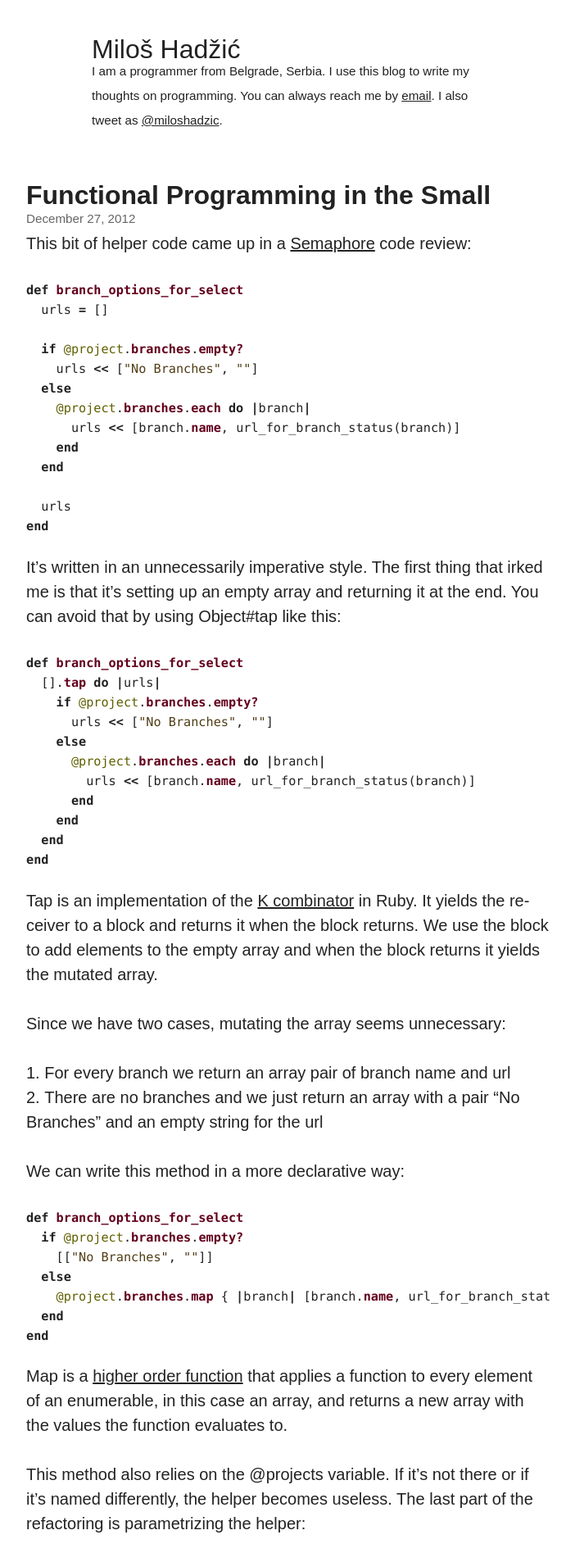
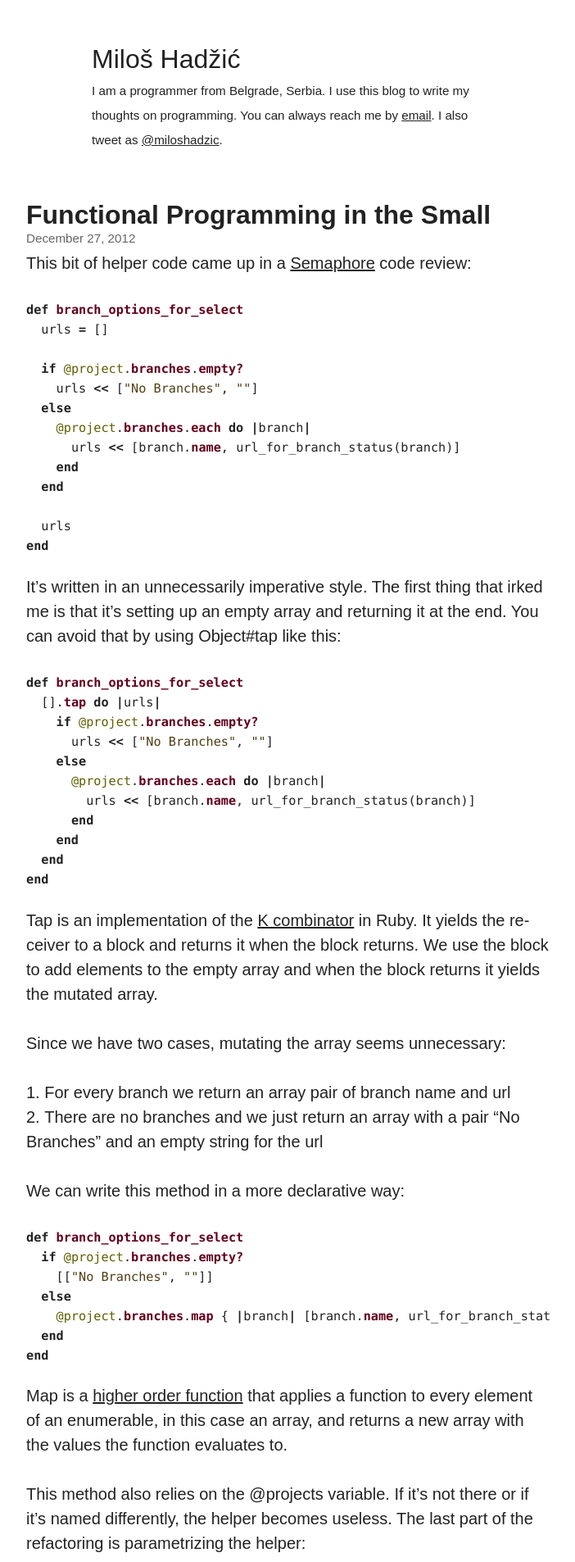
Before and after one commit to miloshadzic/miloshadzic.github.com, a Jekyll site: the page built from index.html, in a window 1280 px wide. Shown: the top 1906 px of the page at 82% size, without its empty margins (288-990 px from the left). Built offline with Jekyll 4.4.1, drawn with Linux system fonts in a browser that asks for light colours; Markdown is read by kramdown in place of the engine named in the settings.

Commit message:
Bigger line spacing for header title

```diff
--- a/resources/css/style.css
+++ b/resources/css/style.css
@@ -127,6 +127,7 @@ header {
   margin-top: 3rem; }
 
 header h1 a {
+  line-height: 3rem;
   font-weight: normal;
   text-decoration: none; }
 
--- a/resources/sass/style.scss
+++ b/resources/sass/style.scss
@@ -156,6 +156,7 @@ header {
 }
 
 header h1 a {
+    line-height: 3rem;
     font-weight: normal;
     text-decoration: none;
 }
```
